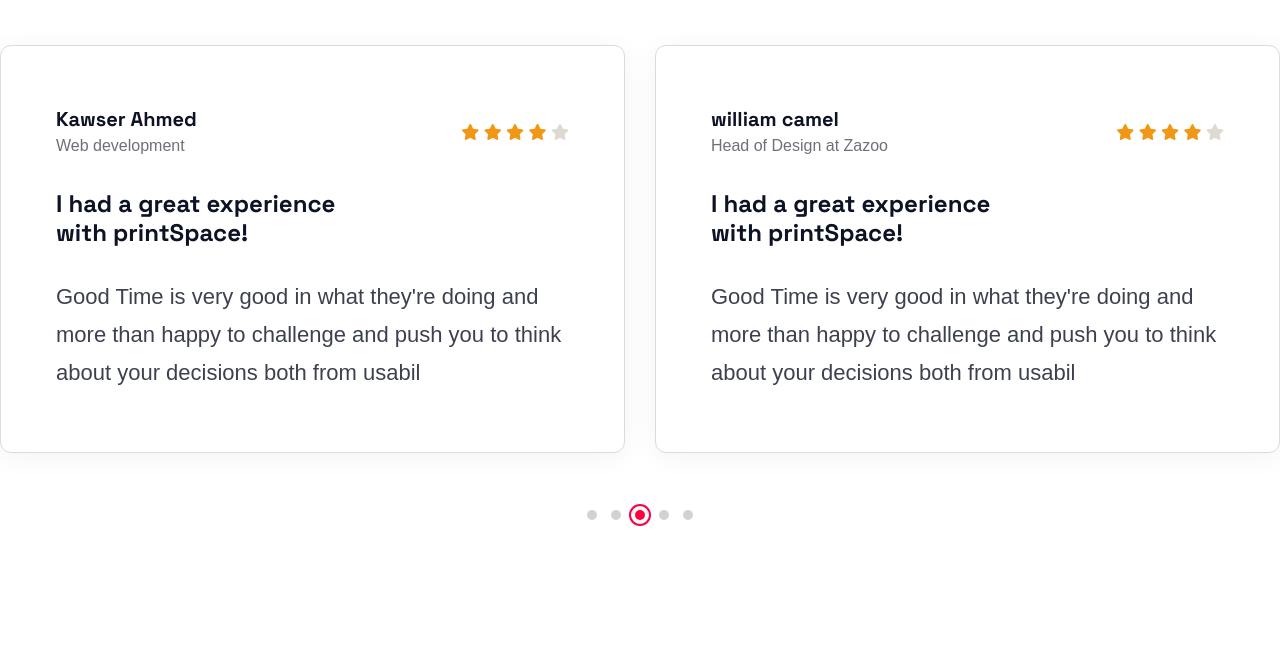
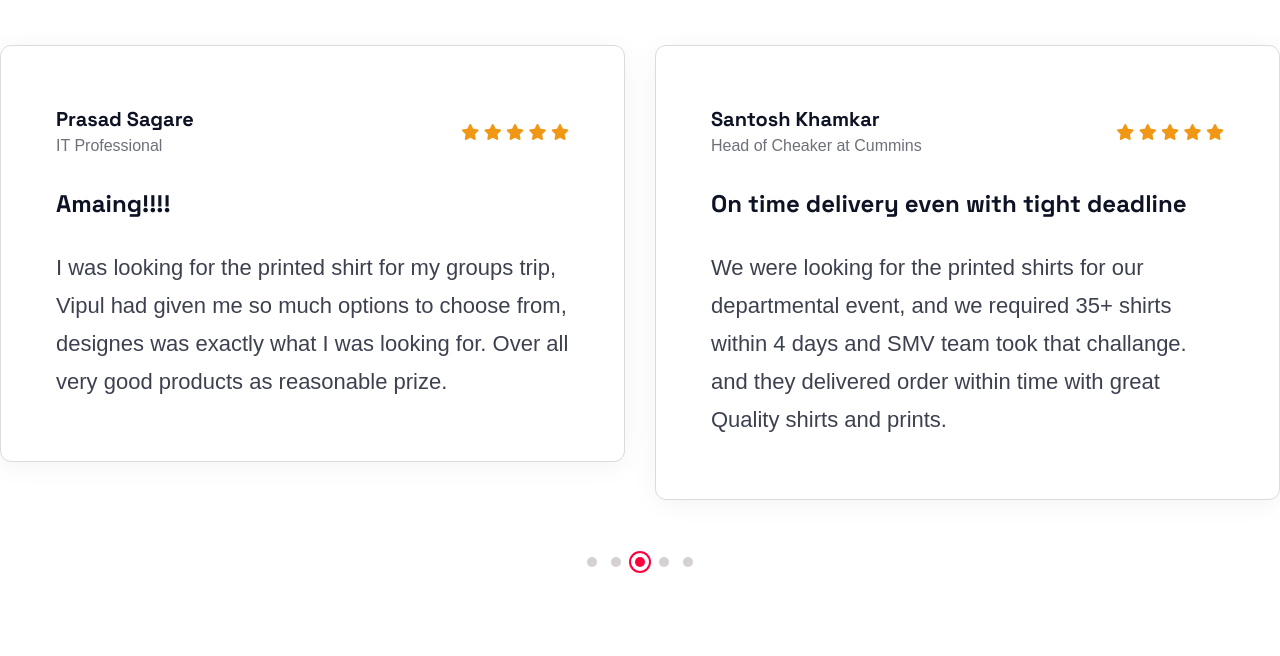
Before and after one commit to Prasads8/VipulSite, a plain HTML site: page index.html in a window 1280 px wide. Shown: the part 7541-8197 px from the top of the page. Drawn offline with Linux system fonts and the light colour scheme; a web font is replaced by a local one.

Commit message:
Update index.html

```diff
--- a/index.html
+++ b/index.html
@@ -1732,8 +1732,35 @@
                         <div class="testimonial-box-items-2">
                             <div class="clinet-info-items">
                                 <div class="content">
-                                    <h4>william camel</h4>
-                                    <span>Head of Design at Zazoo</span>
+                                    <h4>Rahul Mahadik</h4>
+                                        <span>Head of Design at Tata Technologies</span>
+                                    </div>
+                                    <div class="star">
+                                        <i class="fa-solid fa-star"></i>
+                                        <i class="fa-solid fa-star"></i>
+                                        <i class="fa-solid fa-star"></i>
+                                        <i class="fa-solid fa-star"></i>
+                                        <i class="fa-solid fa-star"></i>
+                                        <!--<i class="fa-solid fa-star color-2"></i>-->
+                                    </div>
+                                </div>
+                                <h3>
+                                    I had a great experience <br>
+                                    with SMV!
+                                </h3>
+                                <p>
+                                    We had odered the customised prited shirt for our Team,
+                                    SMV provided us very nice designs and good shirt Fabric.
+                                    They have good knowledge in this field.
+                                </p>
+                            </div>
+                        </div>
+                        <div class="swiper-slide">
+                            <div class="testimonial-box-items-2">
+                                <div class="clinet-info-items">
+                                    <div class="content">
+                                        <h4>Meena Deshmukh</h4>
+                                        <span>Web Developer</span>
                                     </div>
                                     <div class="star">
                                         <i class="fa-solid fa-star"></i>
@@ -1744,13 +1771,13 @@
                                     </div>
                                 </div>
                                 <h3>
-                                I had a great experience <br>
-                                with printSpace!
+                                    Had a Smooth Experience <br>
+                                    working with SMV.
                                 </h3>
                                 <p>
-                                Good Time is very good in what they're doing and
-                                more than happy to challenge and push you to
-                                think about your decisions both from usabil
+                                    we had orded the mouse pads with our logo print on it,
+                                    From deciding product to delivey of product was very smooth,
+                                    There guys are very supportive and co-operative.
                                 </p>
                             </div>
                         </div>
@@ -1758,25 +1785,25 @@
                             <div class="testimonial-box-items-2">
                                 <div class="clinet-info-items">
                                     <div class="content">
-                                    <h4>Shikhon Islam</h4>
-                                    <span>Web Developer</span>
+                                        <h4>Prasad Sagare</h4>
+                                        <span>IT Professional</span>
                                     </div>
                                     <div class="star">
                                         <i class="fa-solid fa-star"></i>
                                         <i class="fa-solid fa-star"></i>
                                         <i class="fa-solid fa-star"></i>
                                         <i class="fa-solid fa-star"></i>
-                                    <i class="fa-solid fa-star color-2"></i>
+                                        <i class="fa-solid fa-star"></i>
+                                        <!--<i class="fa-solid fa-star color-2"></i>-->
                                     </div>
                                 </div>
                                 <h3>
-                                I had a great experience <br>
-                                with printSpace!
+                                    Amaing!!!!
                                 </h3>
                                 <p>
-                                Good Time is very good in what they're doing and
-                                more than happy to challenge and push you to
-                                think about your decisions both from usabil
+                                    I was looking for the printed shirt for my groups trip,
+                                    Vipul had given me so much options to choose from, designes was exactly what I was looking for.
+                                    Over all very good products as reasonable prize.
                                 </p>
                             </div>
                         </div>
@@ -1784,25 +1811,25 @@
                             <div class="testimonial-box-items-2">
                                 <div class="clinet-info-items">
                                     <div class="content">
-                                    <h4>Kawser Ahmed</h4>
-                                    <span>Web development</span>
+                                        <h4>Santosh Khamkar</h4>
+                                        <span>Head of Cheaker at Cummins</span>
                                     </div>
                                     <div class="star">
                                         <i class="fa-solid fa-star"></i>
                                         <i class="fa-solid fa-star"></i>
                                         <i class="fa-solid fa-star"></i>
                                         <i class="fa-solid fa-star"></i>
-                                    <i class="fa-solid fa-star color-2"></i>
+                                        <i class="fa-solid fa-star"></i>
+                                        <!--<i class="fa-solid fa-star color-2"></i>-->
                                     </div>
                                 </div>
                                 <h3>
-                                I had a great experience <br>
-                                with printSpace!
+                                    On time delivery even with tight deadline
                                 </h3>
                                 <p>
-                                Good Time is very good in what they're doing and
-                                more than happy to challenge and push you to
-                                think about your decisions both from usabil
+                                    We were looking for the printed shirts for our departmental event,
+                                    and we required 35+ shirts within 4 days and SMV team took that challange.
+                                    and they delivered order within time with great Quality shirts and prints.
                                 </p>
                             </div>
                         </div>
@@ -1810,51 +1837,22 @@
                             <div class="testimonial-box-items-2">
                                 <div class="clinet-info-items">
                                     <div class="content">
-                                    <h4>william camel</h4>
-                                    <span>Head of Design at Zazoo</span>
+                                        <h4>Ravi Patil</h4>
+                                        <span>Hotel Owner</span>
                                     </div>
                                     <div class="star">
                                         <i class="fa-solid fa-star"></i>
                                         <i class="fa-solid fa-star"></i>
                                         <i class="fa-solid fa-star"></i>
-                                    <i class="fa-solid fa-star"></i>
                                         <i class="fa-solid fa-star color-2"></i>
+                                        <i class="fa-solid fa-star color-2"></i>
                                     </div>
                                 </div>
                                 <h3>
-                                I had a great experience <br>
-                                with printSpace!
+                                    Mast!!!!
                                 </h3>
                                 <p>
-                                Good Time is very good in what they're doing and
-                                more than happy to challenge and push you to
-                                think about your decisions both from usabil
-                            </p>
-                        </div>
-                    </div>
-                    <div class="swiper-slide">
-                        <div class="testimonial-box-items-2">
-                            <div class="clinet-info-items">
-                                <div class="content">
-                                    <h4>Shikhon Islam</h4>
-                                    <span>Web Developer</span>
-                                </div>
-                                <div class="star">
-                                    <i class="fa-solid fa-star"></i>
-                                    <i class="fa-solid fa-star"></i>
-                                    <i class="fa-solid fa-star"></i>
-                                    <i class="fa-solid fa-star"></i>
-                                    <i class="fa-solid fa-star color-2"></i>
-                                </div>
-                            </div>
-                            <h3>
-                                I had a great experience <br>
-                                with printSpace!
-                            </h3>
-                            <p>
-                                Good Time is very good in what they're doing and
-                                more than happy to challenge and push you to
-                                think about your decisions both from usabil
+                                    For our hotel staff we took printed shirts from SMV.
                                 </p>
                             </div>
                         </div>
```
Lines whose indentation alone changed are shown as unchanged.
